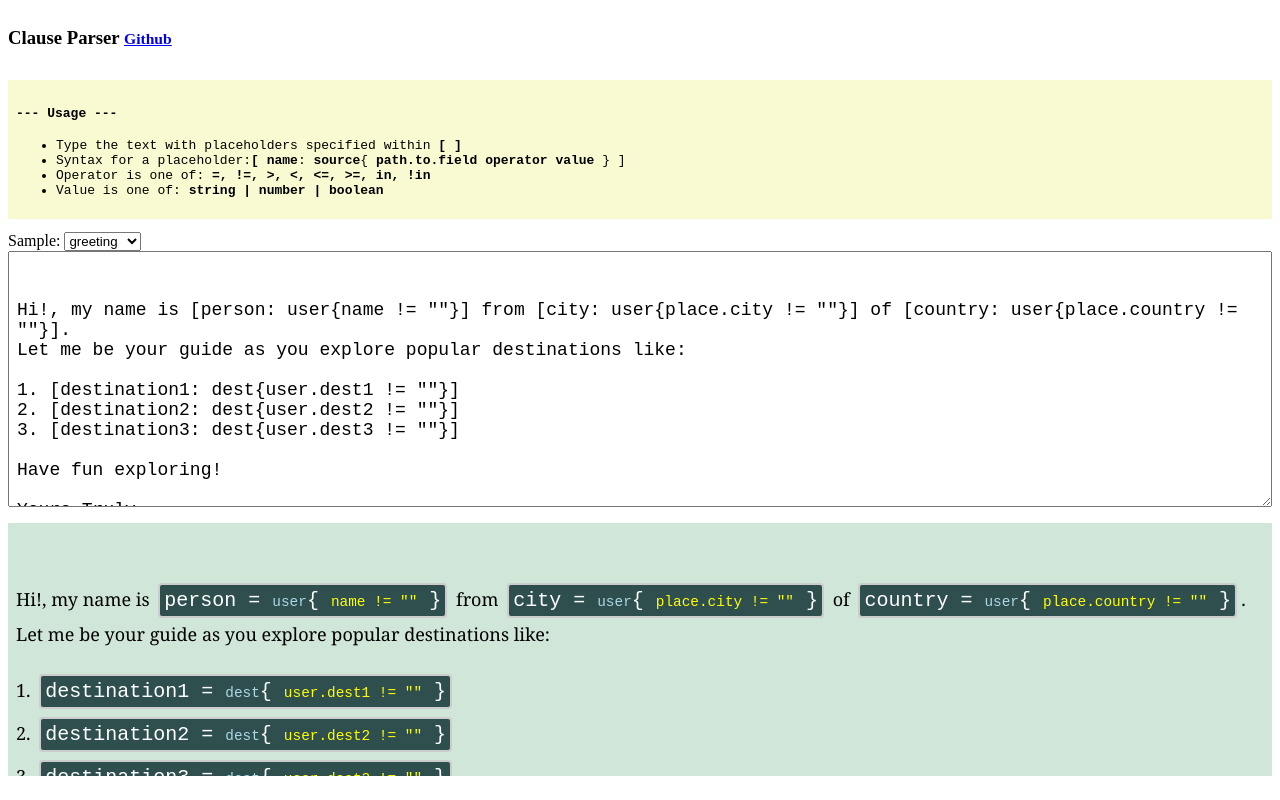
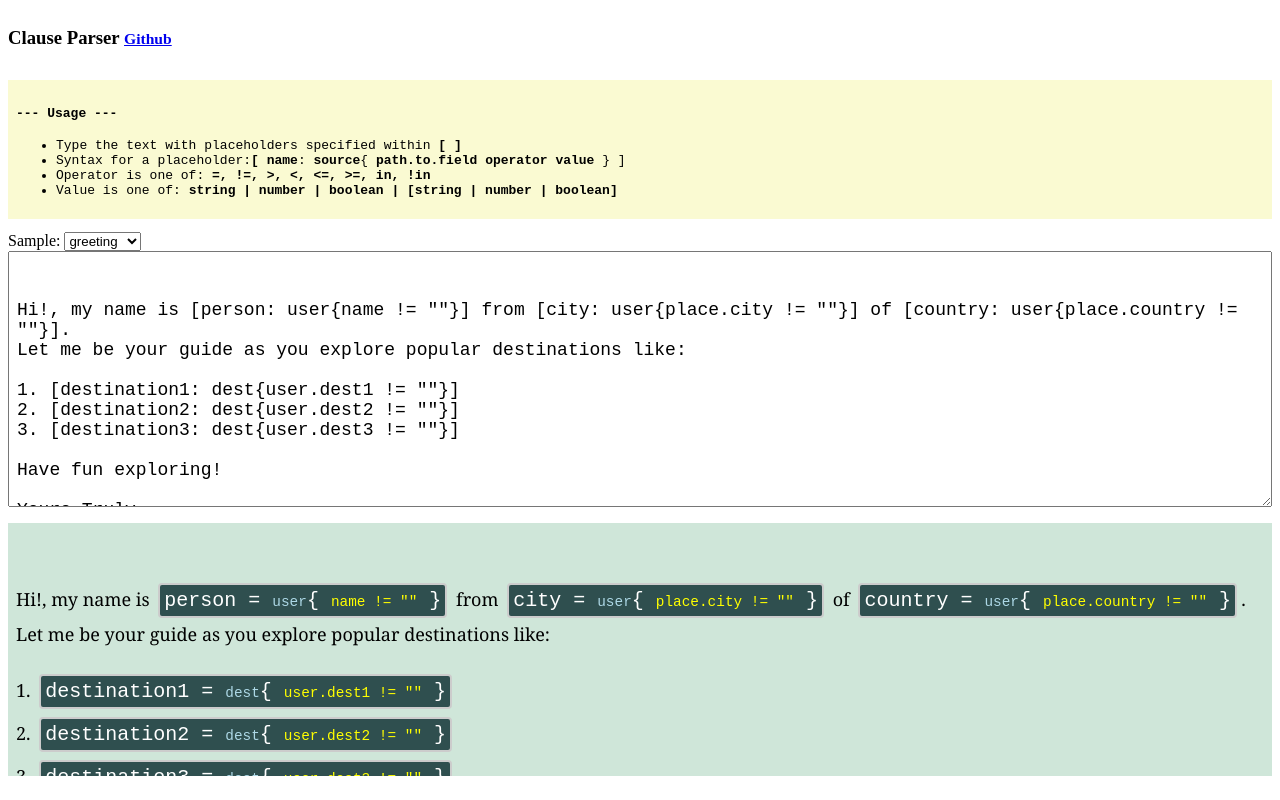
Before and after one commit to pavanpodila/clause-builder, a React (Create React App) app: page / in a window 1280 px wide. Built offline with nearby package versions, Linux system fonts and the light colour scheme.

Commit message:
usage update

```diff
--- a/src/app.tsx
+++ b/src/app.tsx
@@ -46,7 +46,7 @@ function Usage() {
                 </li>
                 <li>
                     Value is one of:
-                    <strong>{' string | number | boolean '}</strong>
+                    <strong>{' string | number | boolean | [string | number | boolean] '}</strong>
                 </li>
             </ul>
         </pre>
```
